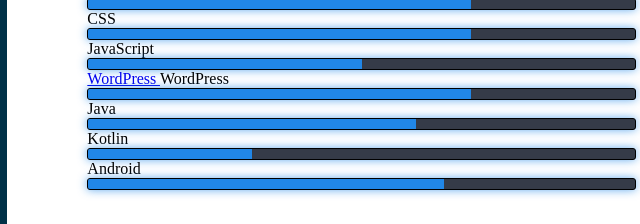
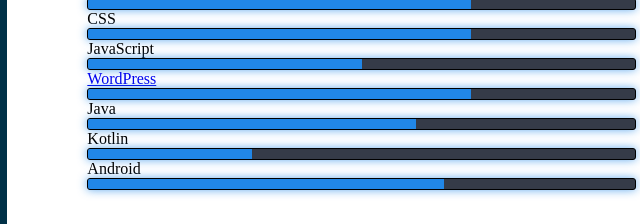
Before and after one commit to MilosJurisevic/https---github.com-MilosJurisevic-CV, a plain HTML site: page index.html in a window 1280 px wide. Shown: the part 576-800 px from the top of the page, 466-1106 px from the left. Drawn offline with Linux system fonts and the light colour scheme; a web font is replaced by a local one.

Commit message:
promena wp

```diff
--- a/index.html
+++ b/index.html
@@ -100,7 +100,7 @@
 
         <li>
             <span><a href="farmacor4.rs"> WordPress </a></span>
-            <span> WordPress</span>
+            <span> </span>
             <div class="percent"><div class="css" style="width: 70%;"></div></div>
 
         </li>
```
